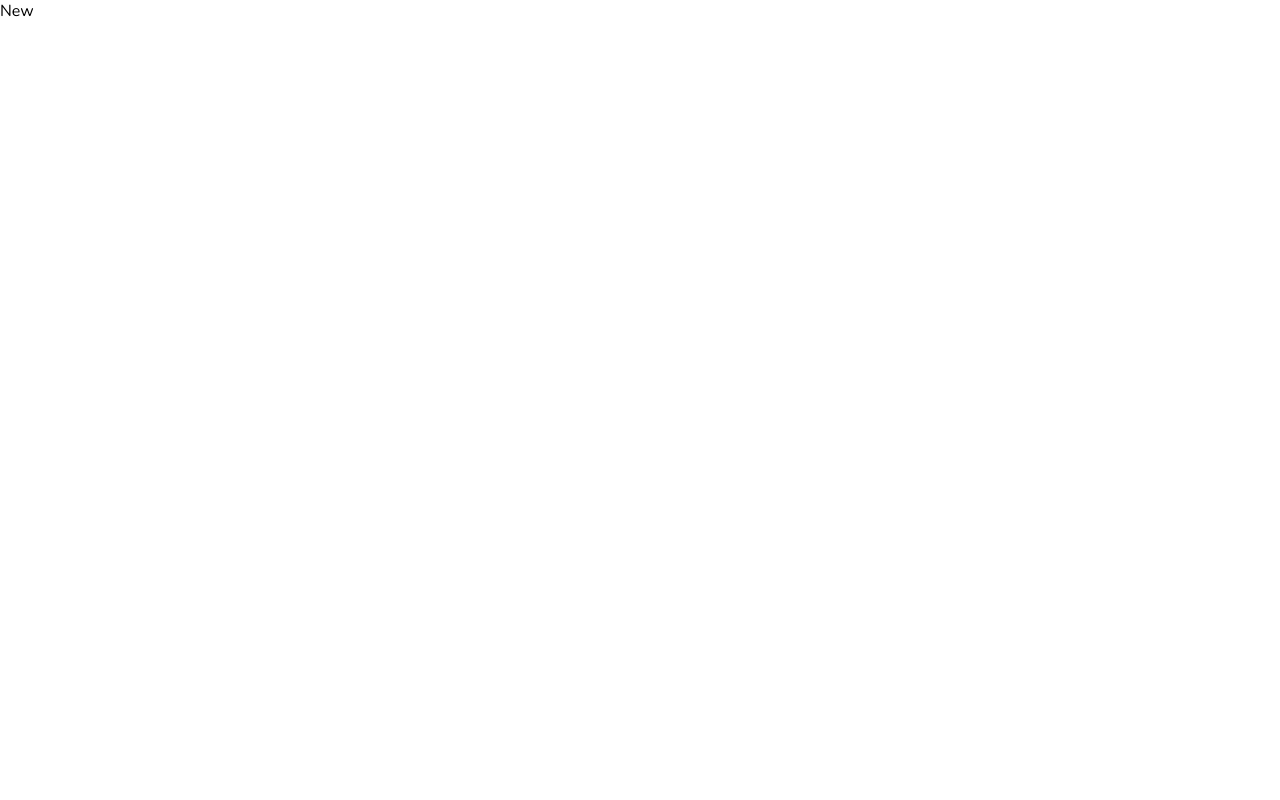
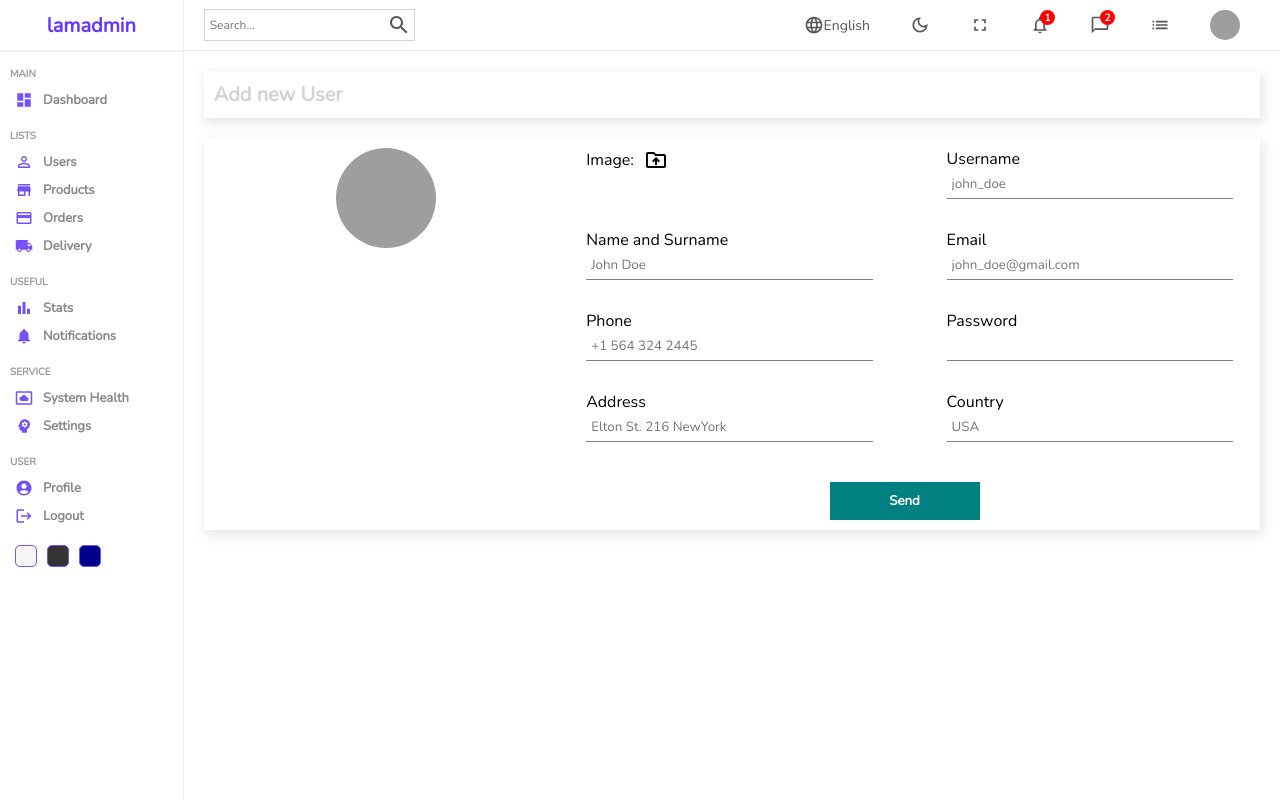
Before and after one commit to patriceandrea/admin-dashboard, a React (Create React App) app in the folder client/: page /users/new in a window 1280 px wide. Built offline with nearby package versions, Linux system fonts and the light colour scheme; grey boxes are pictures that could not be loaded.

Commit message:
adds New components with a form

```diff
--- a/client/src/components/chart/chart.scss
+++ b/client/src/components/chart/chart.scss
@@ -1,7 +1,7 @@
 .chart {
   flex: 4;
   -webkit-box-shadow: 2px 4px 10px 1px rgba(0, 0, 0, 0.47);
-  box-shadow: 2px 4px 10px 1px rgba(0, 0, 0, 0.47);
+  box-shadow: 2px 4px 10px 1px rgba(201, 201, 201, 0.47);
   padding: 10px;
   color: gray;
 
--- a/client/src/pages/new/New.js
+++ b/client/src/pages/new/New.js
@@ -1,9 +1,62 @@
 import './new.scss';
+import Sidebar from '../../components/sidebar/Sidebar';
+import Navbar from '../../components/navbar/Navbar'
+import DriveFolderUploadOutlinedIcon from '@mui/icons-material/DriveFolderUploadOutlined';
 
 const New = () => {
   return (
-    <div>
-      New
+    <div className='new'>
+      <Sidebar />
+      <div className='newContainer'>
+        <Navbar />
+        <div className='top'>
+          <h1>Add new User</h1>
+        </div>
+        <div className='bottom'>
+          <div className='left'>
+            <img src="https://icon-library.com/images/no-image-icon/no-image-icon-0.jpg" alt="" />
+          </div>
+          <div className='right'>
+            <form>
+              <div className='formInput'>
+                <label>
+                  Image: <DriveFolderUploadOutlinedIcon className='icon' />
+                </label>
+                <input type="file" id='file' style={{ display: "none" }} />
+              </div>
+              <div className='formInput'>
+                <label>Username</label>
+                <input type="text" placeholder="john_doe" />
+              </div>
+              <div className='formInput'>
+                <label>Name and Surname</label>
+                <input type="text" placeholder="John Doe" />
+              </div>
+              <div className='formInput'>
+                <label>Email</label>
+                <input type="email" placeholder="john_doe@gmail.com" />
+              </div>
+              <div className='formInput'>
+                <label>Phone</label>
+                <input type="text" placeholder="+1 564 324 2445" />
+              </div>
+              <div className='formInput'>
+                <label>Password</label>
+                <input type="password" />
+              </div>
+              <div className='formInput'>
+                <label>Address</label>
+                <input type="text" placeholder="Elton St. 216 NewYork" />
+              </div>
+              <div className='formInput'>
+                <label>Country</label>
+                <input type="text" placeholder="USA" />
+              </div>
+              <button>Send</button>
+            </form>
+          </div>
+        </div>
+      </div>
     </div>
   )
 }
--- a/client/src/pages/new/new.scss
+++ b/client/src/pages/new/new.scss
@@ -0,0 +1,78 @@
+.new {
+  width: 100%;
+  display: flex;
+
+  .newContainer {
+    flex: 6;
+
+    .top,
+    .bottom {
+      -webkit-box-shadow: 2px 4px 10px 1px rgba(0, 0, 0, 0.47);
+      box-shadow: 2px 4px 10px 1px rgba(201, 201, 201, 0.47);
+      padding: 10px;
+      margin: 20px;
+      display: flex;
+
+      h1 {
+        color: lightgray;
+        font-size: 20px;
+      }
+
+      .left {
+        flex: 1;
+        text-align: center;
+
+        img {
+          width: 100px;
+          height: 100px;
+          border-radius: 50%;
+          object-fit: cover;
+        }
+      }
+
+      .right {
+        flex: 2;
+
+        form {
+          display: flex;
+          flex-wrap: wrap;
+          gap: 30px;
+          justify-content: space-around;
+
+          .formInput {
+            width: 40%;
+
+            label {
+              display: flex;
+              align-items: center;
+              gap: 10px;
+
+              .icon {
+                cursor: pointer;
+              }
+            }
+
+            input {
+              width: 100%;
+              padding: 5px;
+              border: none;
+              border-bottom: 1px solid gray;
+            }
+          }
+
+          button {
+            width: 150px;
+            padding: 10px;
+            border: none;
+            background-color: teal;
+            color: white;
+            font-weight: bold;
+            cursor: pointer;
+            margin-top: 10px;
+          }
+        }
+      }
+    }
+  }
+
+}
```
